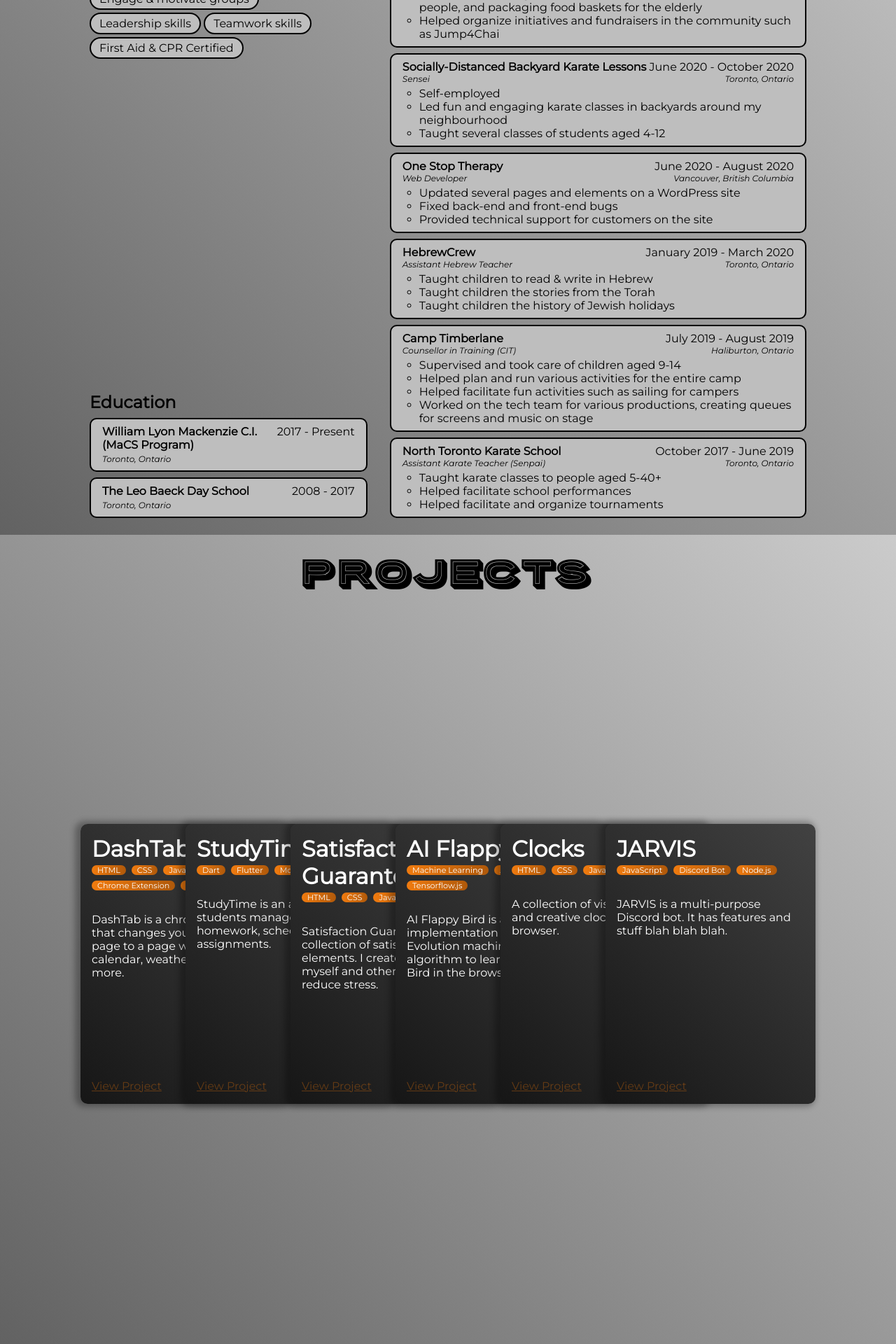
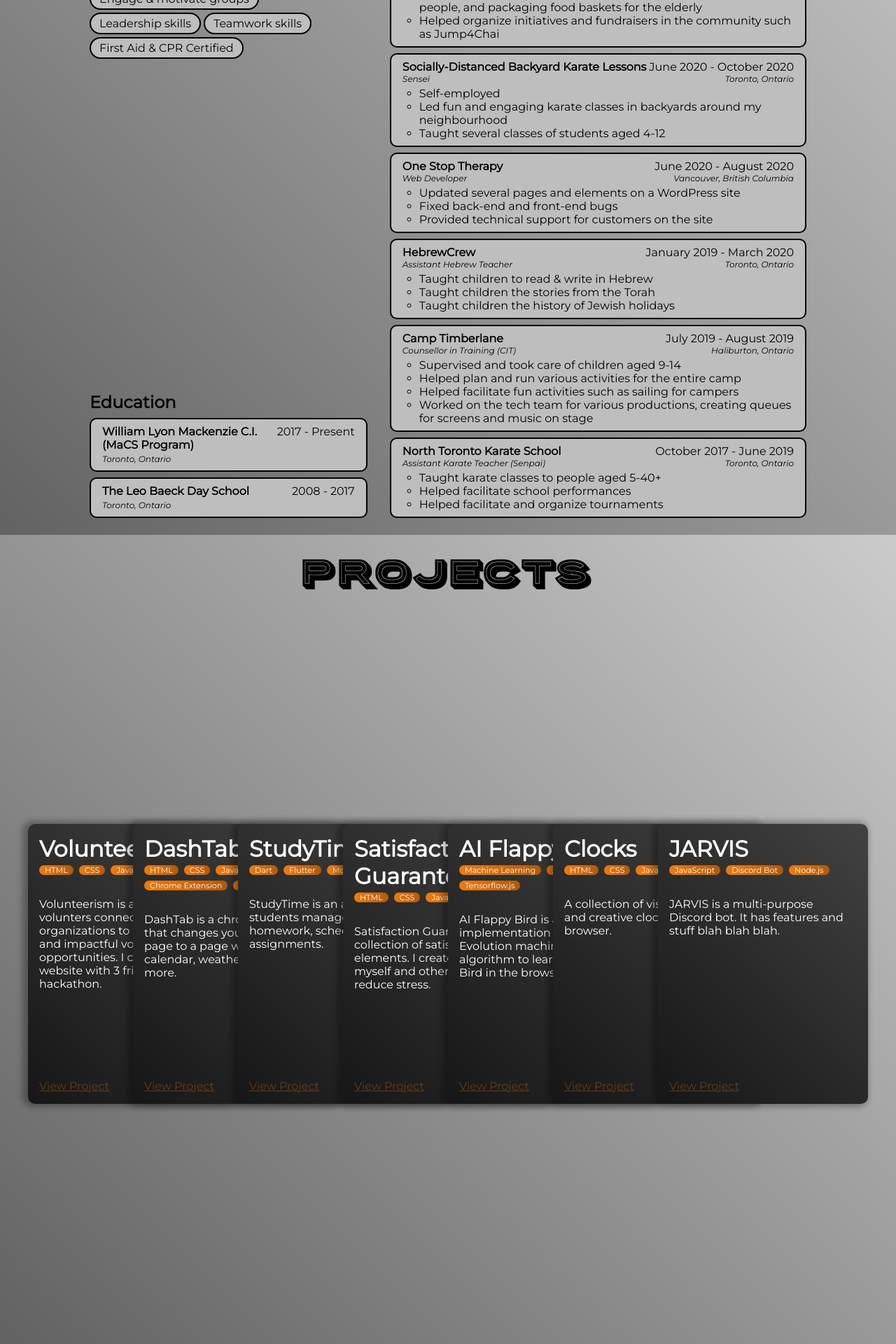
Before and after one commit to Jwiggiff/website, a Jekyll site: the page built from index.html, in a window 1280 px wide. Shown: the part 2704-4624 px from the top of the page at 70% size. Built offline with Jekyll 4.4.1, drawn with Linux system fonts in a browser that asks for light colours; nearby versions of some CDN libraries.

Commit message:
Add Volunteerism

```diff
--- a/_data/projects.yml
+++ b/_data/projects.yml
@@ -1,3 +1,13 @@
+- title: Volunteerism
+  tags:
+    - HTML
+    - CSS
+    - JavaScript
+    - APIs
+  description: >
+    Volunteerism is a website to help volunters connect with volunteer organizations to find meaningful and impactful volunteer opportunities.
+    I created this website with 3 friends at a hackathon.
+  url: https://volunteerism.tk
 - title: DashTab
   tags:
     - HTML
```
